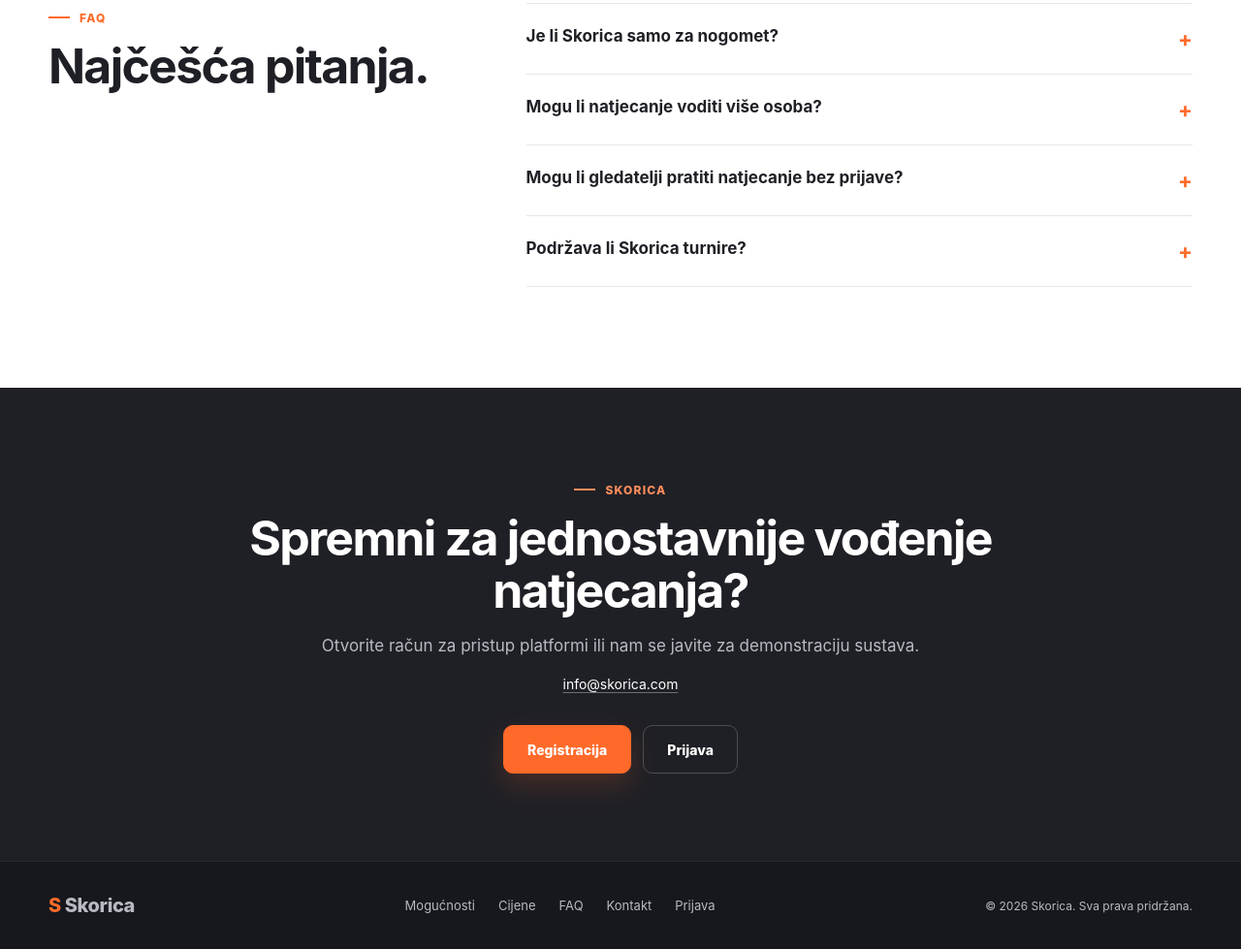
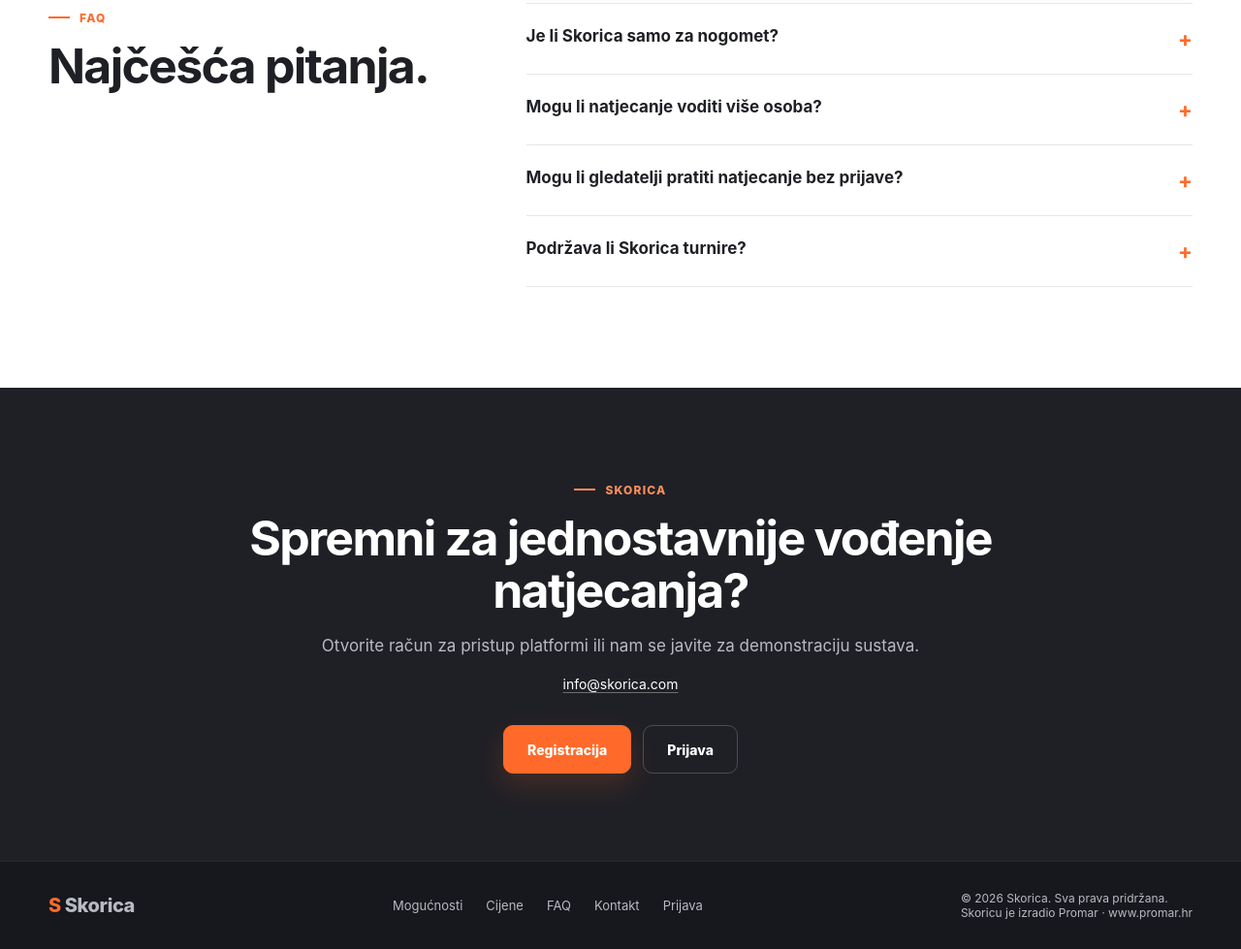
Before and after one commit to Pro-ma-r/skorica-landing, a plain HTML site: page index.html in a window 1280 px wide. Shown: the part 4741-5720 px from the top of the page at 97% size. Drawn offline with Linux system fonts and the light colour scheme.

Commit message:
brand: credit Promar in landing footer

```diff
--- a/index.html
+++ b/index.html
@@ -157,7 +157,7 @@
       <div class="shell footer-inner">
         <a class="footer-brand" href="/"><em>S</em> Skorica</a>
         <div class="footer-links"><a href="#mogucnosti">Mogućnosti</a><a href="#cijene">Cijene</a><a href="#faq">FAQ</a><a href="mailto:info@skorica.com">Kontakt</a><a href="https://app.skorica.com/login">Prijava</a></div>
-        <p>© 2026 Skorica. Sva prava pridržana.</p>
+        <p>© 2026 Skorica. Sva prava pridržana.<br>Skoricu je izradio Promar · <a href="https://www.promar.hr" target="_blank" rel="noopener noreferrer">www.promar.hr</a></p>
       </div>
     </footer>
   </main>
```
